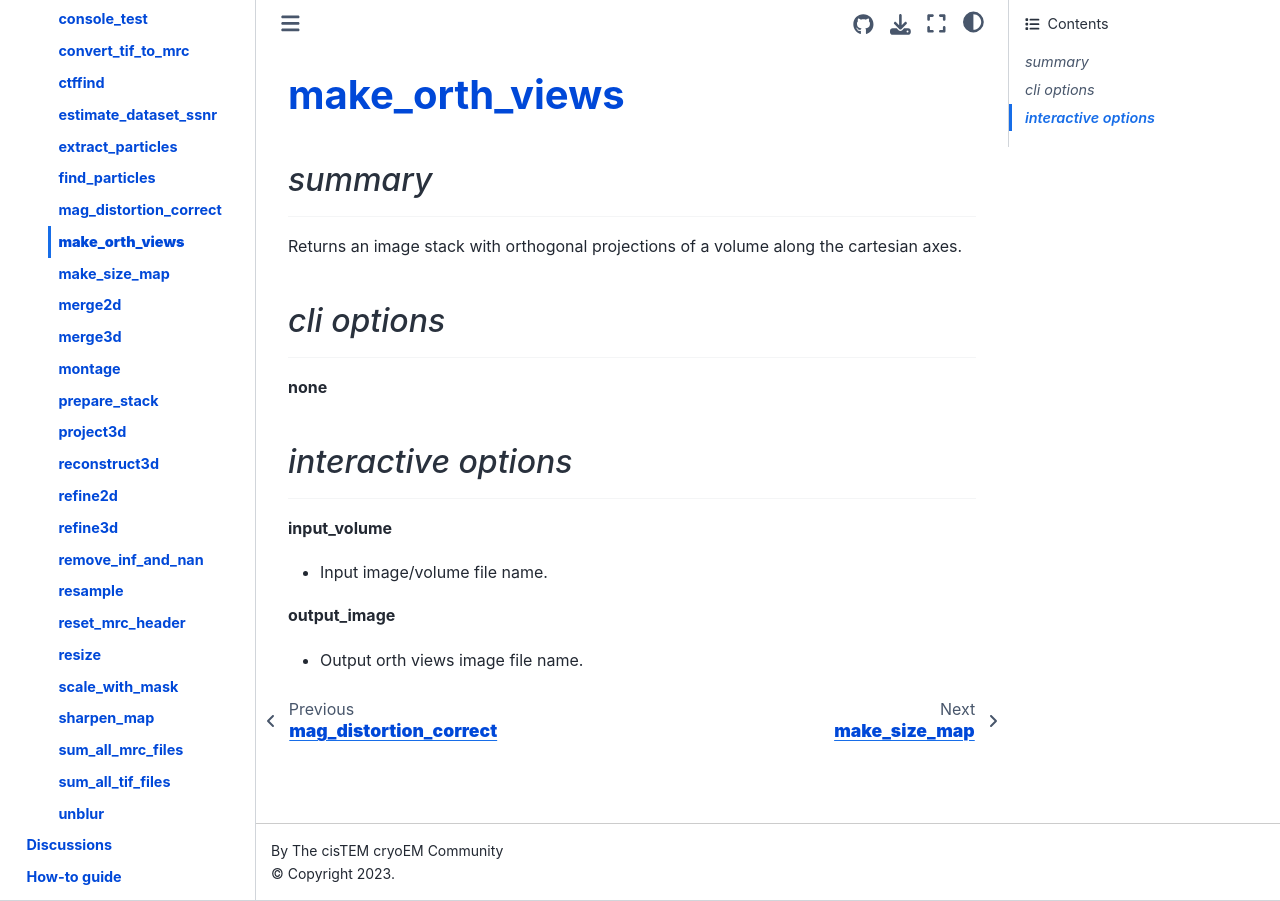
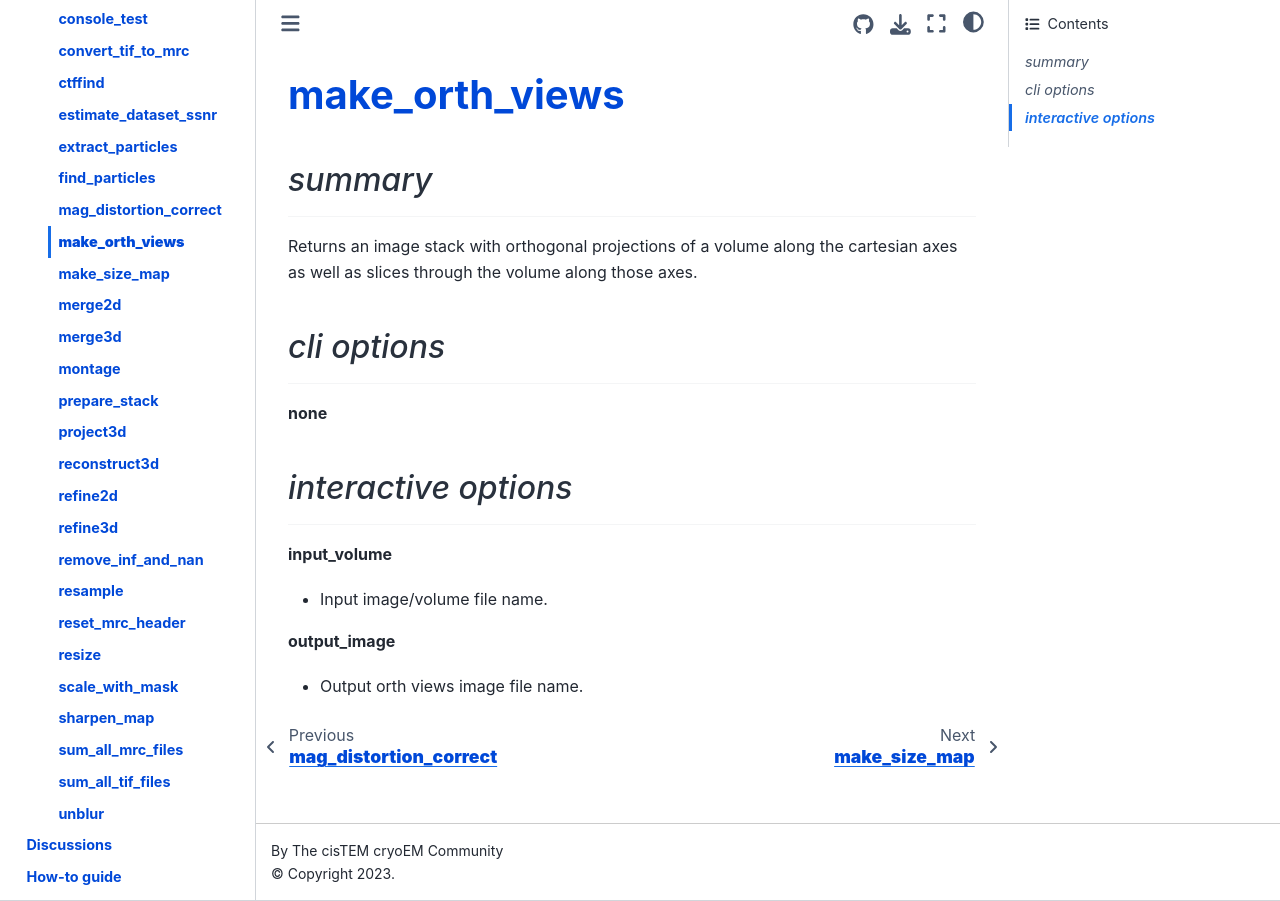
Before and after one commit to cistem-org/developmental-docs, a Jupyter Book: the page built from docs/spa/reference/programs/make_orth_views.md, in a window 1280 px wide. Built offline with Jupyter Book 1.0.4 settings and Sphinx 7.4.7 and the Sphinx Book theme 1.1.4, drawn with Linux system fonts in a browser that asks for light colours; pages that are not in the unit, such as notebooks, are missing from menus.

Commit message:
modify summary for ortho views.

```diff
--- a/docs/spa/reference/programs/make_orth_views.md
+++ b/docs/spa/reference/programs/make_orth_views.md
@@ -3,7 +3,7 @@
 ### *summary*
 ---
 
-Returns an image stack with orthogonal projections of a volume along the cartesian axes.
+Returns an image stack with orthogonal projections of a volume along the cartesian axes as well as slices through the volume along those axes.
 
 ### *cli options*
 ---
```
